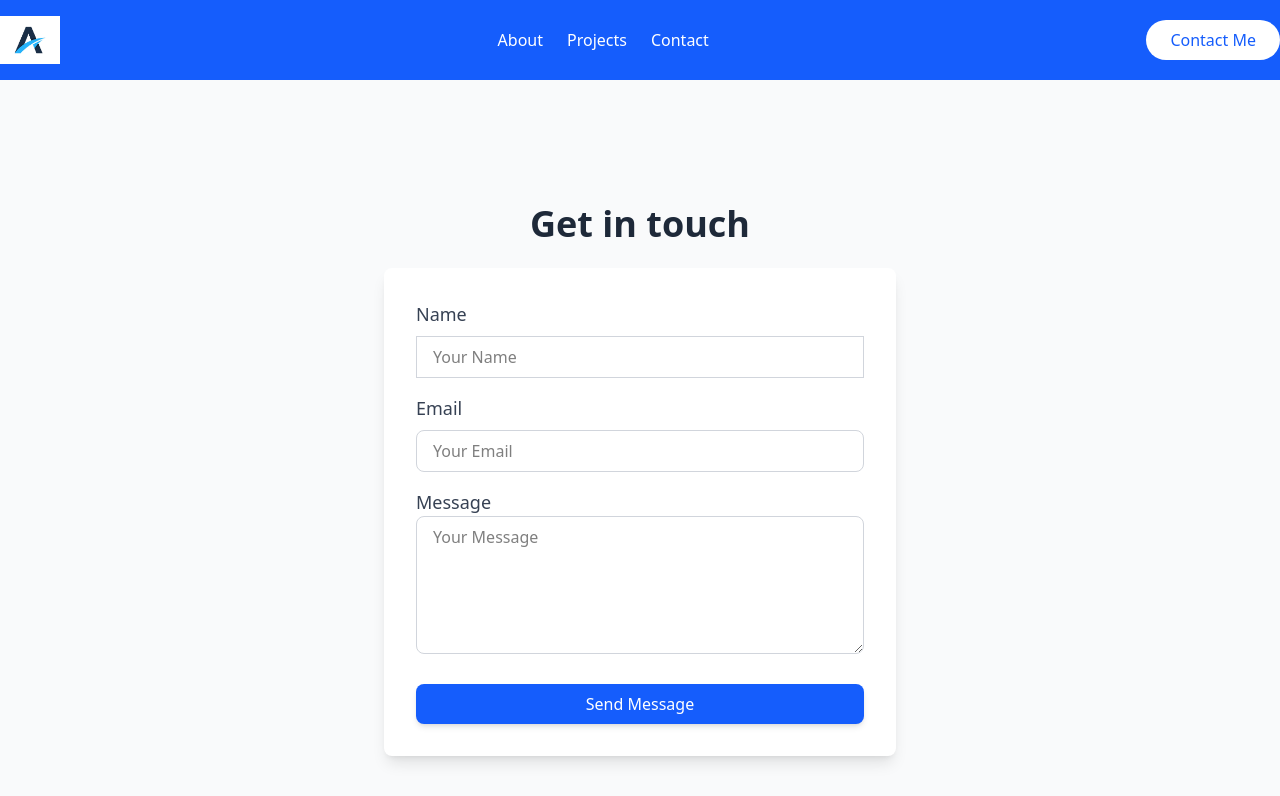
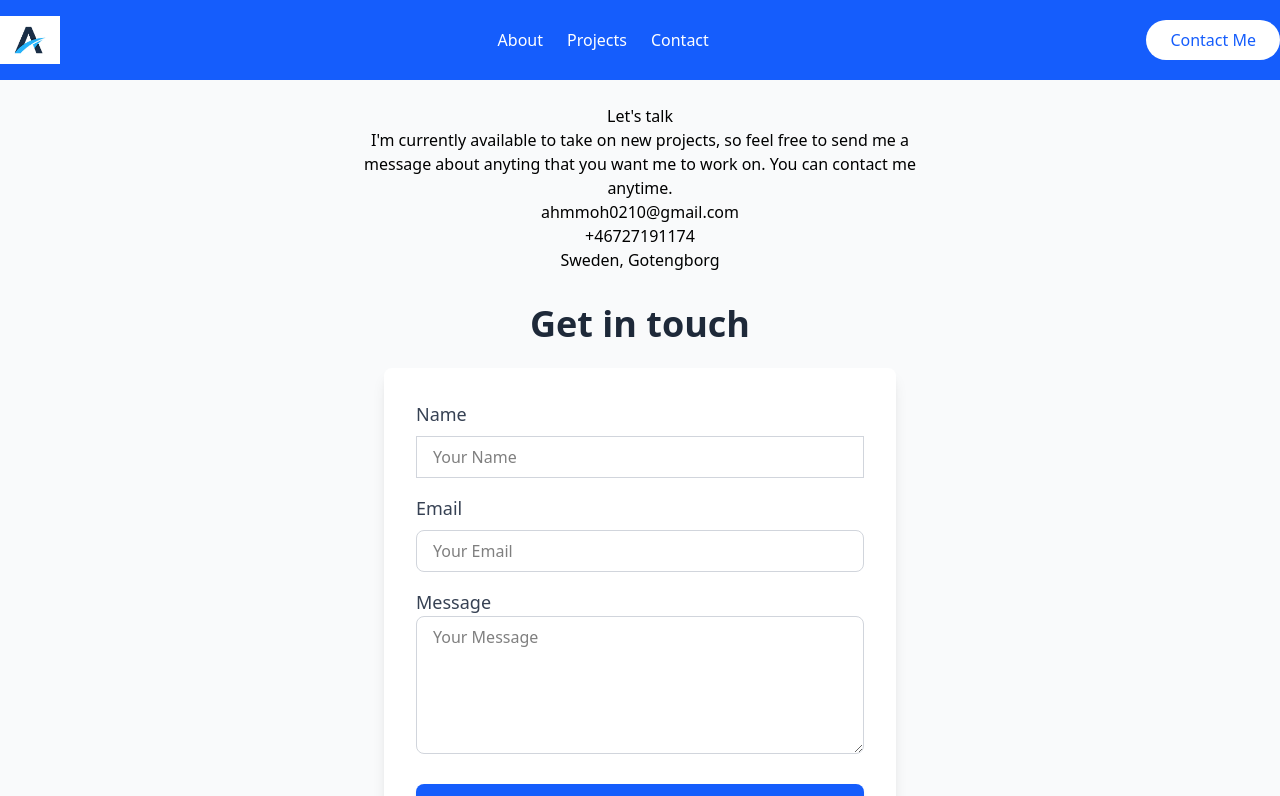
Before and after one commit to AM940210/My-Portfolio, a React (Vite) app: page /contact in a window 1280 px wide. Shown: the top 796 px of the page. Built offline with nearby package versions, Linux system fonts and the light colour scheme.

Commit message:
add contact info

```diff
--- a/src/pages/Contact.tsx
+++ b/src/pages/Contact.tsx
@@ -3,6 +3,14 @@ import React from "react";
 const Contact: React.FC = () => {
   return (
     <div className="flex flex-col justify-center items-center h-screen text-center bg-gray-50 p-8">
+      <div className="w-full md:w-1/2 mb-8 md:am-0">
+        <h1>Let's talk</h1>
+        <p>I'm currently available to take on new projects, so feel free to send me a message about anyting that you want me to work on. You can contact me anytime.</p>
+        <p><i></i> ahmmoh0210@gmail.com</p>
+        <p><i></i> +46727191174</p>
+        <p><i></i> Sweden, Gotengborg</p>
+      </div>
+
       <h1 className="text-4xl font-semibold text-gray-800 mb-6">Get in touch</h1>
 
       <form className="w-full max-w-lg bg-white p-8 rounded-lg shadow-lg">
```
